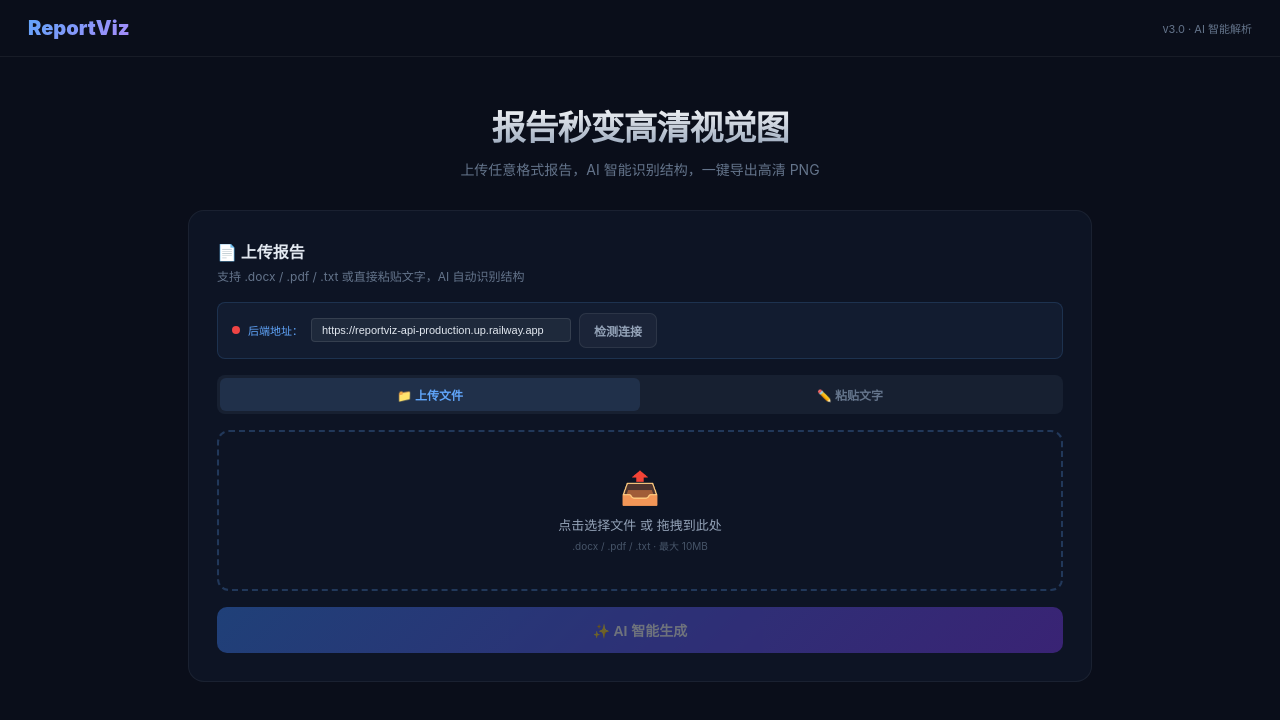
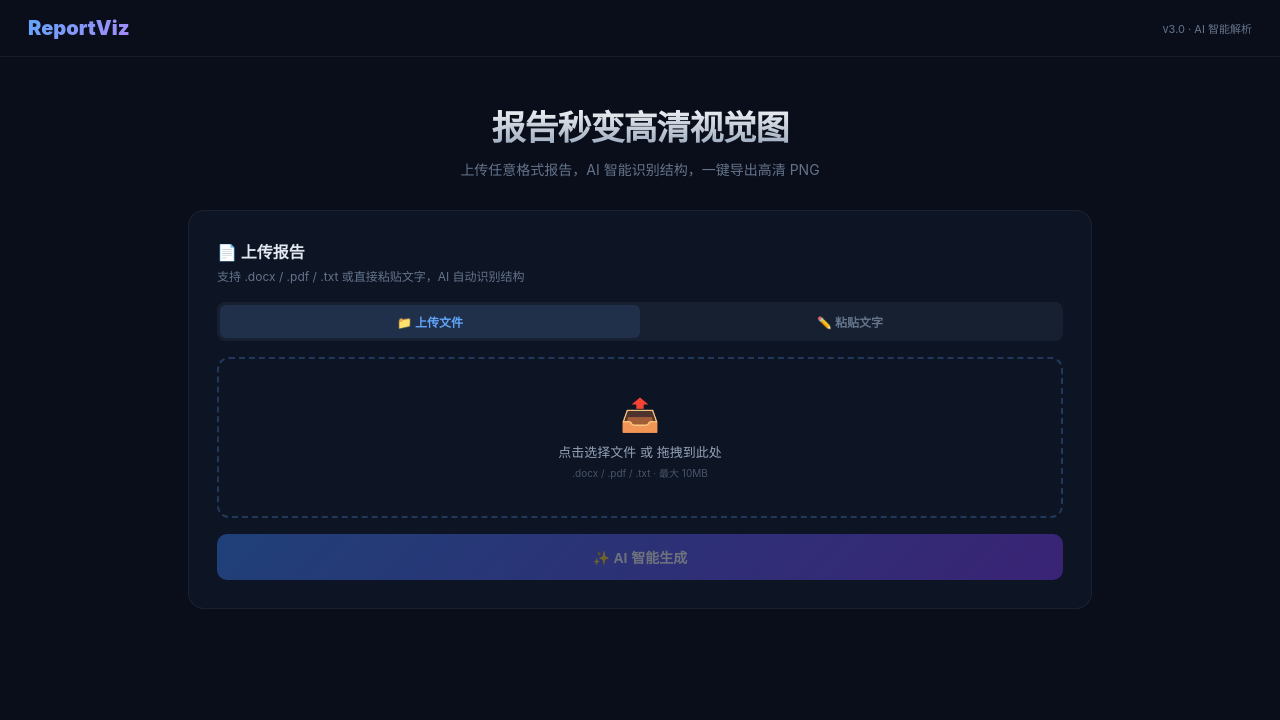
Before and after one commit to Parker-YUE/ReportViz-, a plain HTML site: page index.html in a window 1280 px wide. Drawn offline with nearby package versions, Linux system fonts and the light colour scheme.

Commit message:
Update index.html

```diff
--- a/index.html
+++ b/index.html
@@ -89,10 +89,9 @@ body{background:#0a0e1a;font-family:-apple-system,BlinkMacSystemFont,"PingFang S
   <div class="card" id="card-upload">
     <div class="card-title">📄 上传报告</div>
     <div class="card-desc">支持 .docx / .pdf / .txt 或直接粘贴文字，AI 自动识别结构</div>
-    <div class="api-bar">
+    <div class="api-bar" style="display:none">
       <span class="dot" id="api-dot"></span>
-      <span>后端地址：</span>
-      <input id="api-url" value="https://reportviz-api-production.up.railway.app" placeholder="http://localhost:8000">
+      <input id="api-url" value="https://reportviz-api-production.up.railway.app">
       <button class="btn btn-ghost btn-sm" id="btn-check" style="width:auto;margin:0">检测连接</button>
     </div>
     <div class="tabs" id="tabs">
```
